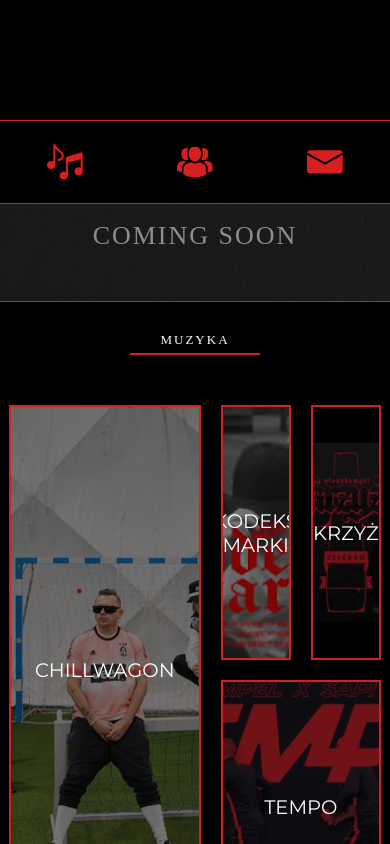
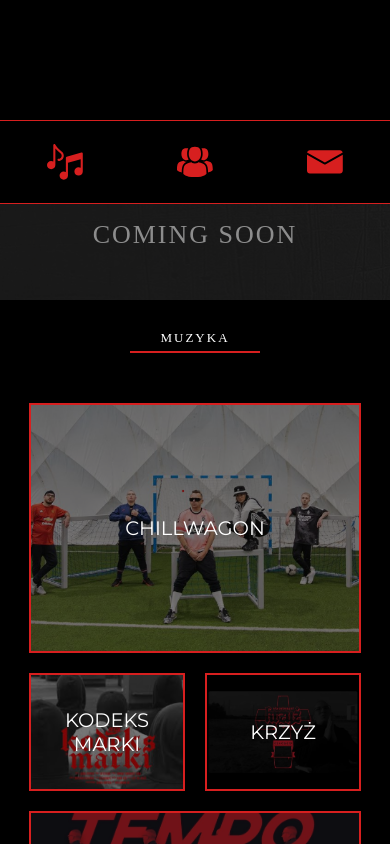
Before and after one commit to Kozaa/024crew, a React (Create React App) app: page / in a window 390 px wide. Shown: the part 640-1484 px from the top of the page. Built offline with nearby package versions, Linux system fonts and the light colour scheme; a web font is replaced by a local one.

Commit message:
small adjustments, added music section responsivness

```diff
--- a/src/App.tsx
+++ b/src/App.tsx
@@ -28,14 +28,12 @@ const GlobalStyle = createGlobalStyle`
     transition: stroke 1s ease-in, fill 1s ease-in;
   }
 
-
   a, button, input {
     font-family: inherit;
     color: inherit;
     text-decoration: none;
     background: none;
     border: none;
-
   }
 
   body {
@@ -56,8 +54,6 @@ const GlobalStyle = createGlobalStyle`
   #root {
     width: 100%;
     height: 100%;
-
-
   }
 `;
 
@@ -129,8 +125,8 @@ const App = () => {
         ></audio>
         <Header
           song={song}
-          playSong={isPlaying}
-          setPlaySong={setIsPlaying}
+          isPlaying={isPlaying}
+          setIsPlaying={setIsPlaying}
           imgChanging={imgChanging}
           volume={volume}
           handleVolumeChange={handleVolumeChange}
@@ -138,11 +134,11 @@ const App = () => {
 
         <MusicPlayer
           fixed={true}
-          showPlayer={showPlayer}
+          showPlayer={mobile ? isPlaying || showPlayer : showPlayer}
           song={song}
           imgChanging={imgChanging}
-          playSong={isPlaying}
-          setPlaySong={setIsPlaying}
+          isPlaying={isPlaying}
+          setIsPlaying={setIsPlaying}
           volume={volume}
           handleVolumeChange={handleVolumeChange}
           showVolume={true}
--- a/src/components/EventSection.tsx
+++ b/src/components/EventSection.tsx
@@ -16,8 +16,8 @@ const EventSectionWrapper = styled.section`
   display: flex;
   flex-direction: column;
   align-items: center;
-  border-top: ${({ theme }) => "1px solid " + theme.colors.secondary};
-  border-bottom: ${({ theme }) => "1px solid " + theme.colors.secondary};
+  //border-top: ${({ theme }) => "1px solid " + theme.colors.secondary};
+  //border-bottom: ${({ theme }) => "1px solid " + theme.colors.secondary};
   background-image: url(${eventBG});
   background-position: cover;
 `;
--- a/src/components/Footer.tsx
+++ b/src/components/Footer.tsx
@@ -78,7 +78,9 @@ const Footer = () => (
     </LinkGrid>
     <LinkGrid>
       <Title>Sprawdź</Title>
-      <Link style={{ gridColumn: "1 / span 2" }}>chillwagon.pl</Link>
+      <Link style={{ gridColumn: "1 / span 2" }}>
+        chillwagon.pl/olszakumpel
+      </Link>
       <Link style={{ gridColumn: "1 / span 2" }}>024kumple.pl</Link>
     </LinkGrid>
     <StyledImg src={logoColor} alt="024crew logo" />
--- a/src/components/Header.tsx
+++ b/src/components/Header.tsx
@@ -61,8 +61,8 @@ const StyledNavItem = styled.div`
 
 interface Props {
   song: Song;
-  setPlaySong: Dispatch<SetStateAction<boolean>>;
-  playSong: boolean;
+  setIsPlaying: Dispatch<SetStateAction<boolean>>;
+  isPlaying: boolean;
   imgChanging: boolean;
   volume: number;
   handleVolumeChange: (e: React.ChangeEvent<HTMLInputElement>) => void;
@@ -72,8 +72,8 @@ const width = window.innerWidth;
 
 const Header = ({
   song,
-  setPlaySong,
-  playSong,
+  setIsPlaying,
+  isPlaying,
   imgChanging,
   volume,
   handleVolumeChange,
@@ -83,8 +83,8 @@ const Header = ({
       <StyledNavItem>
         <MusicPlayer
           song={song}
-          setPlaySong={setPlaySong}
-          playSong={playSong}
+          setIsPlaying={setIsPlaying}
+          isPlaying={isPlaying}
           imgChanging={imgChanging}
           volume={volume}
           handleVolumeChange={handleVolumeChange}
--- a/src/components/HeroPlayer.tsx
+++ b/src/components/HeroPlayer.tsx
@@ -29,6 +29,23 @@ const HeroPlayerWrapper = styled.main`
   }
 `;
 
+interface VideoProps {
+  song: Song;
+  isPlaying: boolean;
+}
+
+const StyledVideo = styled.video<VideoProps>`
+  width: 100%;
+  transition: transform 0.5s ease-in-out;
+
+  @media screen and (max-width: 768px) {
+    transform: ${({ song, isPlaying }) =>
+      song.title === heroSong.title && isPlaying
+        ? "translateY(calc(50vmax - 100%))"
+        : ""};
+  }
+`;
+
 interface Props {
   handleSongChange: (song: Song) => void;
   song: Song;
@@ -40,13 +57,14 @@ const HeroPlayer = ({ handleSongChange, song, isPlaying }: Props) => {
 
   return (
     <HeroPlayerWrapper>
-      <video
+      <StyledVideo
         src={window.innerWidth > 768 ? bg1080 : bg720}
-        width="100%"
         autoPlay
         muted
         loop
         ref={videoRef}
+        song={song}
+        isPlaying={isPlaying}
       />
       <HeroTextModule
         handleSongChange={handleSongChange}
--- a/src/components/HeroTextModule.tsx
+++ b/src/components/HeroTextModule.tsx
@@ -53,7 +53,7 @@ const HeroTextModule = ({
       videoRef.current.currentTime = 0;
       setTimeout(() => {
         videoRef.current!.play();
-      }, 500);
+      }, 700);
     }
   };
 
--- a/src/components/MobileMenu.tsx
+++ b/src/components/MobileMenu.tsx
@@ -6,7 +6,7 @@ import ContactButton from "./SVG/ContactButton";
 
 const MobileMenuWrapper = styled.nav`
   width: 100%;
-  height: 10vh;
+  height: 10vmax;
 
   position: fixed;
   bottom: 0;
@@ -26,6 +26,7 @@ const StyledLink = styled.a`
   align-items: center;
   justify-content: center;
   padding: 10px;
+  border-radius: 50%;
 
   transition: background 0.8s;
   -webkit-tap-highlight-color: rgba(0, 0, 0, 0);
--- a/src/components/MultiSongAlbumModal.tsx
+++ b/src/components/MultiSongAlbumModal.tsx
@@ -21,6 +21,11 @@ const MultiSongAlbumModalWrapper = styled.div<ModalProps>`
   background-color: ${({ theme }) => theme.colors.main};
 
   transition: opacity 0.5s ease-in, background-color 1s ease-in;
+
+  @media screen and (max-width: 768px) {
+    grid-column: 1/3;
+    grid-row: ${({ side }) => (side ? "1/4" : "4/7")};
+  }
 `;
 
 const StyledCloseButton = styled(CloseButton)`
@@ -42,7 +47,8 @@ const AlbumTitle = styled.div`
 const SongLink = styled.div`
   font-family: ${({ theme }) => theme.fonts.main};
   font-size: 1em;
-  margin-bottom: 5px;
+  line-height: 1.5em;
+  margin-bottom: 10px;
 
   :hover {
     cursor: pointer;
--- a/src/components/MusicPlayer.tsx
+++ b/src/components/MusicPlayer.tsx
@@ -15,13 +15,14 @@ const PositionWrapper = styled.div<PositionWrapperProps>`
   opacity: ${({ showPlayer }) => (showPlayer ? 1 : 0)};
   top: 40px;
   left: 40px;
-  z-index: 2;
+  z-index: 5;
 
   transition: opacity 0.5s ease-in;
 
   @media screen and (max-width: 768px) {
     top: auto;
-    bottom: calc(10vh + 16px);
+
+    bottom: calc(10vmax + 20px);
     left: 50%;
     transform: translateX(-50%);
   }
@@ -75,8 +76,8 @@ interface Props {
   showPlayer?: boolean;
   song: Song;
   imgChanging: boolean;
-  setPlaySong: Dispatch<SetStateAction<boolean>>;
-  playSong: boolean;
+  setIsPlaying: Dispatch<SetStateAction<boolean>>;
+  isPlaying: boolean;
   volume: number;
   handleVolumeChange: (e: React.ChangeEvent<HTMLInputElement>) => void;
   showVolume: boolean;
@@ -87,8 +88,8 @@ const MusicPlayer = ({
   showPlayer = true,
   song,
   imgChanging = false,
-  setPlaySong,
-  playSong,
+  setIsPlaying,
+  isPlaying,
   volume,
   handleVolumeChange,
   showVolume,
@@ -107,10 +108,10 @@ const MusicPlayer = ({
           onClick={handleImgClick}
         />
         <ButtonWrapper>
-          {playSong ? (
-            <PauseButton width="80%" height="80%" handleClick={setPlaySong} />
+          {isPlaying ? (
+            <PauseButton width="80%" height="80%" handleClick={setIsPlaying} />
           ) : (
-            <PlayButton width="80%" height="80%" handleClick={setPlaySong} />
+            <PlayButton width="80%" height="80%" handleClick={setIsPlaying} />
           )}
         </ButtonWrapper>
         {showVolume ? (
--- a/src/components/MusicSection.tsx
+++ b/src/components/MusicSection.tsx
@@ -19,12 +19,27 @@ const MusicSectionGrid = styled.div`
   padding: 20px 0;
   margin: 0 auto;
   display: grid;
+  grid-template-areas:
+    "pos0 pos0 pos1 pos2"
+    "pos0 pos0 pos3 pos3"
+    "pos4 pos5 pos6 pos7";
   grid-template-columns: 27.5% 27.5% 22.5% 22.5%;
   position: relative;
 
   align-items: center;
   justify-content: center;
   grid-gap: 20px;
+
+  @media screen and (max-width: 768px) {
+    grid-template-areas:
+      "pos0 pos0"
+      "pos0 pos0"
+      "pos1 pos2"
+      "pos3 pos3"
+      "pos4 pos5"
+      "pos6 pos7";
+    grid-template-columns: 50% 50%;
+  }
 `;
 
 interface Props {
@@ -43,7 +58,7 @@ const MusicSection = ({ handleSongChange }: Props) => {
     setTimeout(() => {
       setAnimateModal(true);
       setModalAlbum(album);
-    }, 500);
+    }, 100);
   };
 
   const handleCloseModal = () => {
@@ -54,60 +69,14 @@ const MusicSection = ({ handleSongChange }: Props) => {
     }, 500);
   };
 
-  const imgGridConstructor = (album: Album) => {
-    let rows = "auto";
-    let columns = "auto";
+  const imgGridConstructor = (album: Album, i: number) => {
     const isMultiSongAlbum = album.songs.length > 1;
-
-    //CHANGE THEM TO SPAN SO MAYBE IT WROKS WELL WHEN WE CHANGE TEMPALTE ON MOBILE
-    switch (album.title) {
-      case "chillwagon":
-        rows = "1 / span 2";
-        columns = "1 / span 2";
-        break;
-
-      case "kodeks marki":
-        rows = "1/2";
-        columns = "3/4";
-        break;
-
-      case "krzyż":
-        rows = "1/2";
-        columns = "4/5";
-        break;
-
-      case "tempo":
-        rows = "2/3";
-        columns = "3/5";
-        break;
-
-      case "luna":
-        rows = "3/4";
-        columns = "1/2";
-        break;
-
-      case "trapiraci":
-        rows = "3/4";
-        columns = "2/3";
-        break;
-
-      case "gameplay":
-        rows = "3/4";
-        columns = "3/4";
-        break;
-
-      case "więcej":
-        rows = "3/4";
-        columns = "4/5";
-        break;
-    }
 
     return (
       <SongBlock
         bg={album.img}
-        rows={rows}
-        columns={columns}
-        title={album.title.toUpperCase()}
+        title={album.title}
+        gridPosition={`pos${i}`}
         handleClick={
           isMultiSongAlbum
             ? () => handleMultiSongAlbumClick(album)
--- a/src/components/SongBlock.tsx
+++ b/src/components/SongBlock.tsx
@@ -1,15 +1,14 @@
 import styled from "styled-components";
 
 interface SongBlockProps {
-  rows: string;
-  columns: string;
+  gridPosition: string;
 }
 
 const SongBlockWrapper = styled.div<SongBlockProps>`
   width: 100%;
   height: 100%;
-  grid-row: ${({ rows }) => rows};
-  grid-column: ${({ columns }) => columns};
+
+  grid-area: ${({ gridPosition }) => gridPosition};
   position: relative;
 
   display: flex;
@@ -63,17 +62,16 @@ const SongTitle = styled.div`
 
 interface Props {
   bg: string;
-  rows: string;
-  columns: string;
   title: string;
+  gridPosition: string;
   handleClick: () => void;
 }
 
-const SongBlock = ({ bg, columns, rows, title, handleClick }: Props) => (
-  <SongBlockWrapper rows={rows} columns={columns} onClick={handleClick}>
+const SongBlock = ({ bg, title, gridPosition, handleClick }: Props) => (
+  <SongBlockWrapper gridPosition={gridPosition} onClick={handleClick}>
     <StyledSongBlock bg={bg} />
 
-    <SongTitle>{title}</SongTitle>
+    <SongTitle>{title.toUpperCase()}</SongTitle>
   </SongBlockWrapper>
 );
 
--- a/src/components/VolumeSlider.tsx
+++ b/src/components/VolumeSlider.tsx
@@ -4,19 +4,19 @@ import styled from "styled-components";
 const VolumeSliderWrapper = styled.div`
   position: absolute;
   bottom: 0;
-  left: -2;
+  left: -2px;
   transform: translateY(100%);
   width: calc(100% + 4px);
   height: 20px;
+
+  line-height: 1;
+
   display: flex;
   justify-content: center;
   align-items: center;
 
   background-color: ${({ theme }) => theme.colors.main};
   border: ${({ theme }) => "2px solid " + theme.colors.secondary};
-
-  @media screen and (max-width: 768px) {
-  }
 `;
 
 const StyledInput = styled.input.attrs({
```
